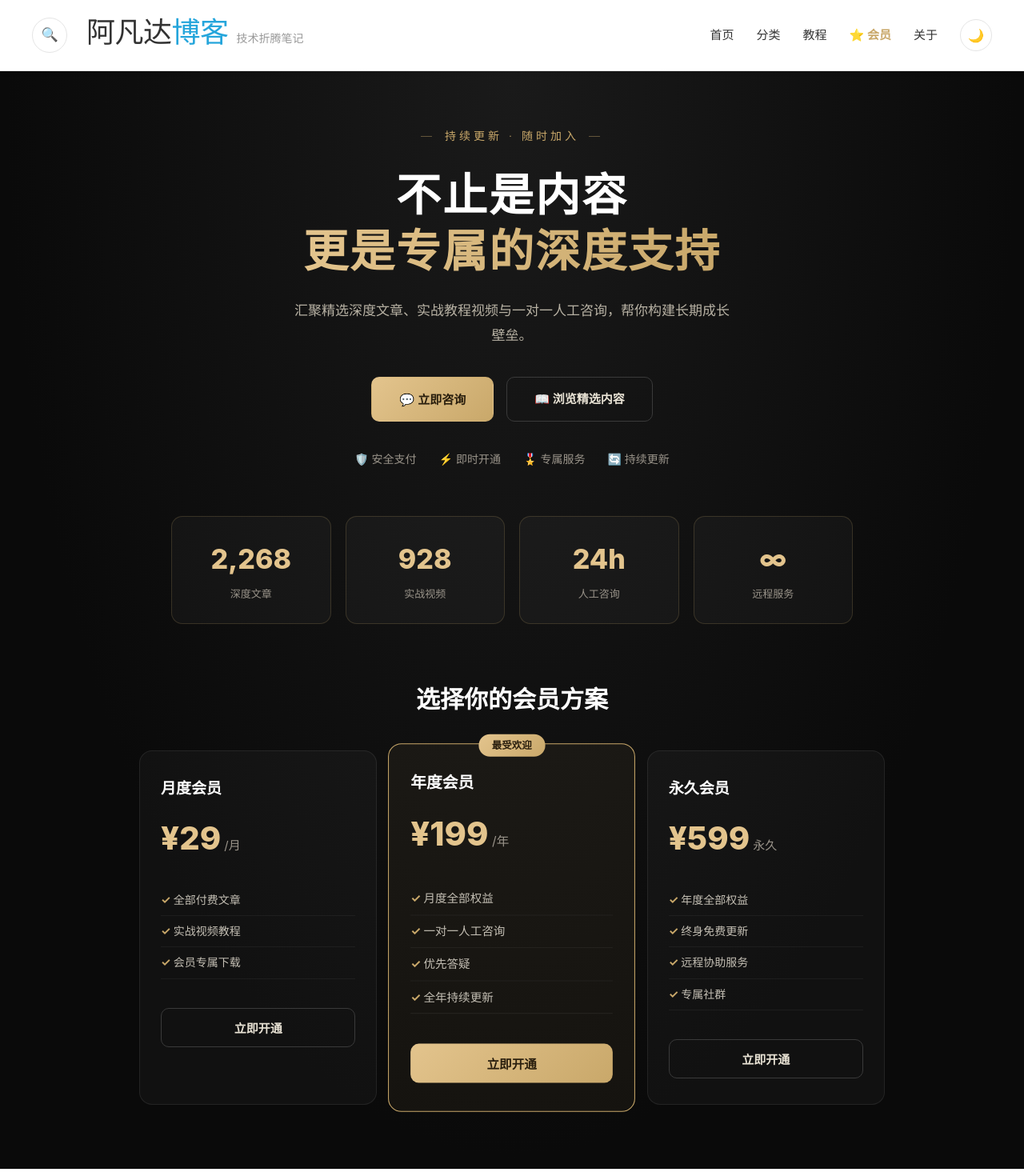
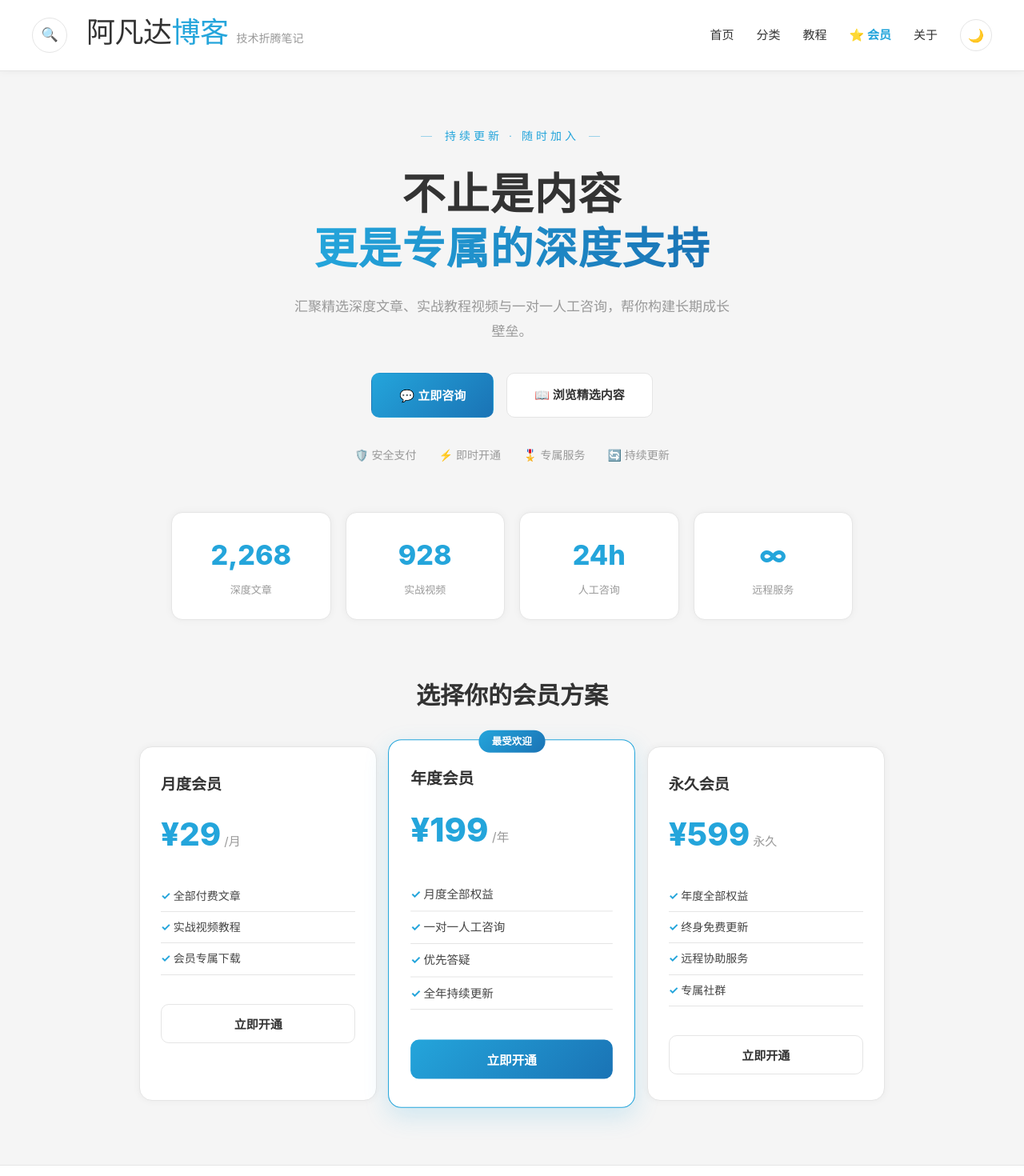
Before and after one commit to guliwen8/avatar-tech-blog, a Next.js app: page /vip in a window 1280 px wide. Shown: the top 1470 px of the page at 80% size. Built offline with nearby package versions, Linux system fonts and the light colour scheme.

Commit message:
会员页改为浅色+天蓝主色，与博客风格统一
- 深色背景改为浅色，金色改为天蓝 #24a5db
- 数据统计/套餐卡改为白底卡片带阴影
- 推荐套餐用天蓝高亮
- 导航「会员」入口改天蓝色
- 支持深色模式自动适配

```diff
--- a/src/app/globals.css
+++ b/src/app/globals.css
@@ -543,10 +543,10 @@ strong {
   .article h1 { font-size: 28px; }
 }
 
-/* ===== 会员落地页 /vip（仿零度深色高端风）===== */
+/* ===== 会员落地页 /vip（浅色 + 天蓝主色，与博客统一）===== */
 .vip-page {
-  background: radial-gradient(ellipse at top, #1a1a1a 0%, #0a0a0a 70%);
-  color: #e8e2d4;
+  background: var(--bg);
+  color: var(--text-body);
   min-height: calc(100vh - 81px);
 }
 .vip-hero {
@@ -558,7 +558,7 @@ strong {
 .vip-eyebrow {
   font-size: 14px;
   letter-spacing: 4px;
-  color: #c9a86a;
+  color: var(--primary);
   margin-bottom: 28px;
 }
 .vip-eyebrow::before,
@@ -568,22 +568,22 @@ strong {
   opacity: 0.5;
 }
 .vip-hero h1 {
-  font-size: 56px;
+  font-size: 54px;
   font-weight: 800;
   line-height: 1.25;
-  color: #fff;
+  color: var(--text);
   margin-bottom: 24px;
-  letter-spacing: 2px;
+  letter-spacing: 1px;
 }
 .vip-hero h1 .gold {
-  background: linear-gradient(90deg, #e3c48d, #c9a86a);
+  background: linear-gradient(90deg, #24a5db, #1a73b5);
   -webkit-background-clip: text;
   background-clip: text;
   -webkit-text-fill-color: transparent;
 }
 .vip-hero .lead {
   font-size: 17px;
-  color: #b8b2a4;
+  color: var(--text-soft);
   max-width: 560px;
   margin: 0 auto 36px;
   line-height: 1.8;
@@ -604,20 +604,20 @@ strong {
   border: 1px solid transparent;
 }
 .vip-btn.gold {
-  background: linear-gradient(135deg, #e3c48d, #c9a86a);
-  color: #2a1f0e;
+  background: linear-gradient(135deg, #24a5db, #1a73b5);
+  color: #fff;
 }
 .vip-btn.gold:hover {
-  filter: brightness(1.08);
+  filter: brightness(1.06);
 }
 .vip-btn.ghost {
-  background: transparent;
-  border-color: #3a3a3a;
-  color: #e8e2d4;
+  background: var(--card);
+  border-color: var(--border);
+  color: var(--text);
 }
 .vip-btn.ghost:hover {
-  border-color: #c9a86a;
-  color: #c9a86a;
+  border-color: var(--primary);
+  color: var(--primary);
 }
 .vip-points {
   display: flex;
@@ -625,7 +625,7 @@ strong {
   justify-content: center;
   flex-wrap: wrap;
   font-size: 14px;
-  color: #9a948a;
+  color: var(--text-soft);
 }
 
 /* 数据统计 */
@@ -638,20 +638,21 @@ strong {
   gap: 18px;
 }
 .vip-stat {
-  background: rgba(255, 255, 255, 0.03);
-  border: 1px solid rgba(201, 168, 106, 0.2);
+  background: var(--card);
+  border: 1px solid var(--border);
   border-radius: 14px;
   padding: 26px 16px;
   text-align: center;
+  box-shadow: var(--shadow);
 }
 .vip-stat .n {
   font-size: 34px;
   font-weight: 800;
-  color: #e3c48d;
+  color: var(--primary);
 }
 .vip-stat .l {
   font-size: 13px;
-  color: #9a948a;
+  color: var(--text-soft);
   margin-top: 6px;
 }
 
@@ -663,7 +664,7 @@ strong {
 }
 .vip-plans h2 {
   text-align: center;
-  color: #fff;
+  color: var(--text);
   font-size: 30px;
   font-weight: 800;
   margin-bottom: 40px;
@@ -674,15 +675,16 @@ strong {
   gap: 20px;
 }
 .plan-card {
-  background: rgba(255, 255, 255, 0.03);
-  border: 1px solid rgba(255, 255, 255, 0.08);
+  background: var(--card);
+  border: 1px solid var(--border);
   border-radius: 16px;
   padding: 32px 26px;
   position: relative;
+  box-shadow: var(--shadow);
 }
 .plan-card.hot {
-  border-color: #c9a86a;
-  background: rgba(201, 168, 106, 0.06);
+  border-color: var(--primary);
+  box-shadow: 0 10px 30px rgba(36, 165, 219, 0.18);
   transform: scale(1.04);
 }
 .plan-card .hot-badge {
@@ -690,8 +692,8 @@ strong {
   top: -12px;
   left: 50%;
   transform: translateX(-50%);
-  background: linear-gradient(135deg, #e3c48d, #c9a86a);
-  color: #2a1f0e;
+  background: linear-gradient(135deg, #24a5db, #1a73b5);
+  color: #fff;
   font-size: 12px;
   font-weight: 700;
   padding: 4px 16px;
@@ -700,18 +702,18 @@ strong {
 .plan-card .pname {
   font-size: 19px;
   font-weight: 700;
-  color: #fff;
+  color: var(--text);
   margin-bottom: 14px;
 }
 .plan-card .pprice {
   font-size: 40px;
   font-weight: 800;
-  color: #e3c48d;
+  color: var(--primary);
   margin-bottom: 6px;
 }
 .plan-card .pprice small {
   font-size: 15px;
-  color: #9a948a;
+  color: var(--text-soft);
   font-weight: 400;
 }
 .plan-card ul {
@@ -721,13 +723,13 @@ strong {
 }
 .plan-card li {
   padding: 8px 0;
-  color: #c4bfb4;
+  color: var(--text-body);
   font-size: 14px;
-  border-bottom: 1px solid rgba(255, 255, 255, 0.05);
+  border-bottom: 1px solid var(--border);
 }
 .plan-card li::before {
   content: "✓ ";
-  color: #c9a86a;
+  color: var(--primary);
   font-weight: 700;
 }
 .plan-buy {
@@ -740,22 +742,22 @@ strong {
   font-size: 15px;
   font-weight: 600;
   cursor: pointer;
-  border: 1px solid #3a3a3a;
-  background: transparent;
-  color: #e8e2d4;
+  border: 1px solid var(--border);
+  background: var(--card);
+  color: var(--text);
 }
 .plan-card.hot .plan-buy {
-  background: linear-gradient(135deg, #e3c48d, #c9a86a);
-  color: #2a1f0e;
+  background: linear-gradient(135deg, #24a5db, #1a73b5);
+  color: #fff;
   border: none;
 }
 .plan-buy:hover {
-  border-color: #c9a86a;
-  color: #c9a86a;
+  border-color: var(--primary);
+  color: var(--primary);
 }
 .plan-card.hot .plan-buy:hover {
-  filter: brightness(1.08);
-  color: #2a1f0e;
+  filter: brightness(1.06);
+  color: #fff;
 }
 
 /* 侧边栏广告位图片 */
--- a/src/app/layout.tsx
+++ b/src/app/layout.tsx
@@ -34,7 +34,7 @@ export default function RootLayout({
               <a href="/">首页</a>
               <a href="/categories">分类</a>
               <a href="/categories">教程</a>
-              <a href="/vip" style={{ color: "#c9a86a", fontWeight: 600 }}>
+              <a href="/vip" style={{ color: "var(--primary)", fontWeight: 600 }}>
                 ⭐ 会员
               </a>
               <a href="/about">关于</a>
```
